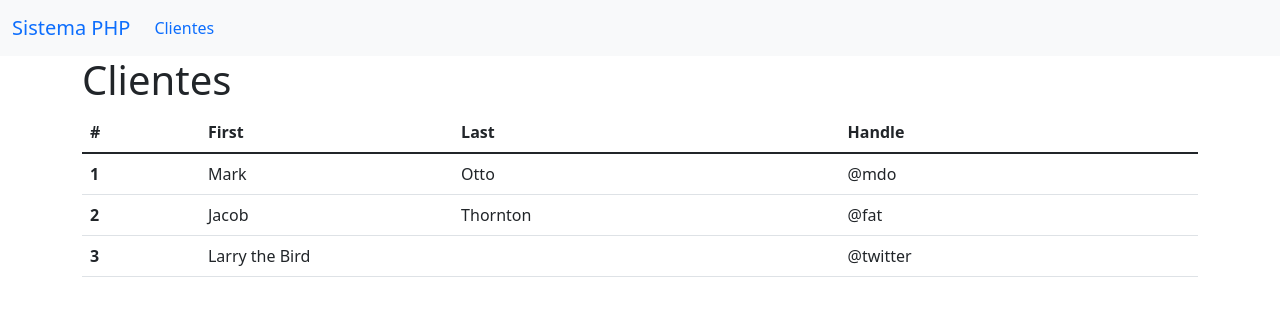
After one commit to thamires-caetano/EletivaI-LinguagemProgramacaoIV, a PHP site: template ProjetoPHP/src/View/listar_clientes.php in a window 1280 px wide. The commit adds this page. Shown: the top 316 px of the page. Run offline with PHP 8.4, Linux system fonts and the light colour scheme; the template is opened without the code that fills it, so the values that code supplies are empty.

Commit message:
Aula dia 25 de Maio

```diff
--- a/ProjetoPHP/bootstrap.php
+++ b/ProjetoPHP/bootstrap.php
@@ -28,6 +28,9 @@ $router->get('/cliente/novo',
 $router->post('/cliente/inserir',
 'Aluno\ProjetoPhp\Controller\ClientesController::inserirCliente');
 
+$router->get('/clientes',
+'Aluno\ProjetoPhp\Controller\ClientesController::abrirListaClientes');
+
 //ADICIONAR AS ROTAS VÁLIDAS ACIMA
 
 $result = $router->handler();
--- /dev/null
+++ b/ProjetoPHP/src/View/barra_navegacao.php
@@ -0,0 +1,17 @@
+<nav class="navbar navbar-expand-lg bg-light">
+  <div class="container-fluid">
+    <a class="navbar-brand" href="#">Sistema PHP</a>
+    <button class="navbar-toggler" type="button" data-bs-toggle="collapse" data-bs-target="#navbarNav" aria-controls="navbarNav" aria-expanded="false" aria-label="Toggle navigation">
+      <span class="navbar-toggler-icon"></span>
+    </button>
+    <div class="collapse navbar-collapse" id="navbarNav">
+      <ul class="navbar-nav">
+        <li class="nav-item">
+          <a class="nav-link active" aria-current="page" href="/clientes">
+              Clientes
+          </a>
+        </li>
+      </ul>
+    </div>
+  </div>
+</nav>
--- a/ProjetoPHP/src/View/inserir_cliente.php
+++ b/ProjetoPHP/src/View/inserir_cliente.php
@@ -11,6 +11,8 @@
     <title>Inserir Cliente</title>
   </head>
   <body>
+      <?php require_once "barra_navegacao.php"; ?>
+      <div class="container">
         <h1>Inserir Cliente</h1>
 
         <form action="/cliente/inserir" method="post">
@@ -47,7 +49,7 @@
             </div>
 
         </form>
-
+      </div>
     <!-- Optional JavaScript; choose one of the two! -->
 
     <!-- Option 1: Bootstrap Bundle with Popper -->
--- /dev/null
+++ b/ProjetoPHP/src/View/listar_clientes.php
@@ -0,0 +1,78 @@
+<!doctype html>
+<html lang="en">
+  <head>
+    <!-- Required meta tags -->
+    <meta charset="utf-8">
+    <meta name="viewport" content="width=device-width, initial-scale=1">
+
+    <!-- Bootstrap CSS -->
+    <link href="https://cdn.jsdelivr.net/npm/bootstrap@5.1.3/dist/css/bootstrap.min.css" rel="stylesheet" integrity="sha384-1BmE4kWBq78iYhFldvKuhfTAU6auU8tT94WrHftjDbrCEXSU1oBoqyl2QvZ6jIW3" crossorigin="anonymous">
+
+    <title>Clientes</title>
+  </head>
+  <body>
+    <?php require_once "barra_navegacao.php"; ?>
+    <div class="container">
+        <h1>Clientes</h1>
+
+        <?php
+            if (isset($resposta)){
+                if ($resposta){
+                    echo '<div class="alert alert-success alert-dismissible fade show" role="alert">
+                            Registro inserido com sucesso!
+                            <button type="button" class="btn-close" data-bs-dismiss="alert" aria-label="Close"></button>
+                        </div>';
+                } else {
+                    echo '<div class="alert alert-danger alert-dismissible fade show" role="alert">
+                            Erro ao inserir o registro!
+                            <button type="button" class="btn-close" data-bs-dismiss="alert" aria-label="Close"></button>
+                        </div>';
+                }
+            }
+        ?>
+
+
+
+        <table class="table table-hover">
+            <thead>
+                <tr>
+                <th scope="col">#</th>
+                <th scope="col">First</th>
+                <th scope="col">Last</th>
+                <th scope="col">Handle</th>
+                </tr>
+            </thead>
+            <tbody>
+                <tr>
+                <th scope="row">1</th>
+                <td>Mark</td>
+                <td>Otto</td>
+                <td>@mdo</td>
+                </tr>
+                <tr>
+                <th scope="row">2</th>
+                <td>Jacob</td>
+                <td>Thornton</td>
+                <td>@fat</td>
+                </tr>
+                <tr>
+                <th scope="row">3</th>
+                <td colspan="2">Larry the Bird</td>
+                <td>@twitter</td>
+                </tr>
+            </tbody>
+            </table>
+
+    </div>
+    <!-- Optional JavaScript; choose one of the two! -->
+
+    <!-- Option 1: Bootstrap Bundle with Popper -->
+    <script src="https://cdn.jsdelivr.net/npm/bootstrap@5.1.3/dist/js/bootstrap.bundle.min.js" integrity="sha384-ka7Sk0Gln4gmtz2MlQnikT1wXgYsOg+OMhuP+IlRH9sENBO0LRn5q+8nbTov4+1p" crossorigin="anonymous"></script>
+
+    <!-- Option 2: Separate Popper and Bootstrap JS -->
+    <!--
+    <script src="https://cdn.jsdelivr.net/npm/@popperjs/core@2.10.2/dist/umd/popper.min.js" integrity="sha384-7+zCNj/IqJ95wo16oMtfsKbZ9ccEh31eOz1HGyDuCQ6wgnyJNSYdrPa03rtR1zdB" crossorigin="anonymous"></script>
+    <script src="https://cdn.jsdelivr.net/npm/bootstrap@5.1.3/dist/js/bootstrap.min.js" integrity="sha384-QJHtvGhmr9XOIpI6YVutG+2QOK9T+ZnN4kzFN1RtK3zEFEIsxhlmWl5/YESvpZ13" crossorigin="anonymous"></script>
+    -->
+  </body>
+</html>
```
Also changed, not shown: ProjetoPHP/src/Controller/ClientesController.php (+7 -2 lines). Lines whose indentation alone changed are shown as unchanged.
